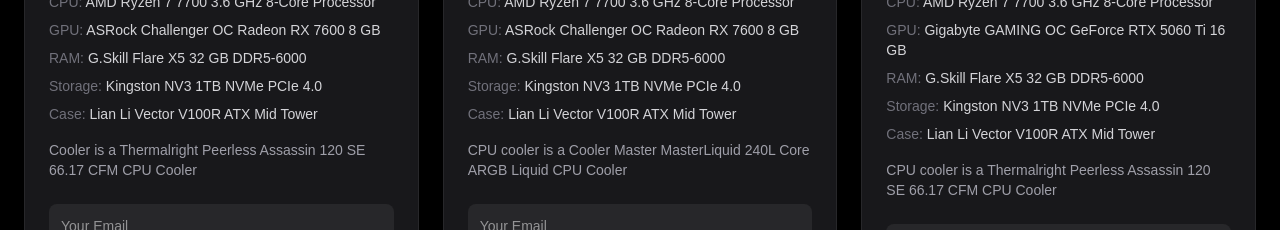
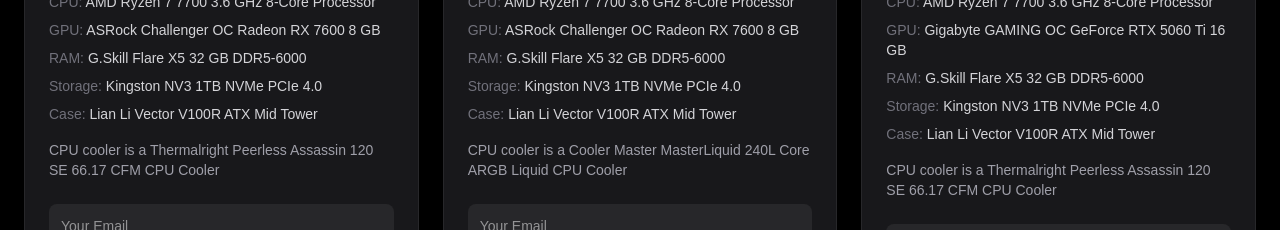
Before and after one commit to Miftr6/mikes-custom-pcs, a Next.js app: page / in a window 1280 px wide. Shown: the part 1860-2090 px from the top of the page. Built offline with nearby package versions, Linux system fonts and the light colour scheme.

Commit message:
Updated website fixes

```diff
--- a/app/page.tsx
+++ b/app/page.tsx
@@ -37,7 +37,7 @@
       storage: "Kingston NV3 1TB NVMe PCIe 4.0",
       case: "Lian Li Vector V100R ATX Mid Tower",
       notes:
-        "Cooler is a Thermalright Peerless Assassin 120 SE 66.17 CFM CPU Cooler",
+        "CPU cooler is a Thermalright Peerless Assassin 120 SE 66.17 CFM CPU Cooler",
       platform: "AM5",
     },
     {
```
